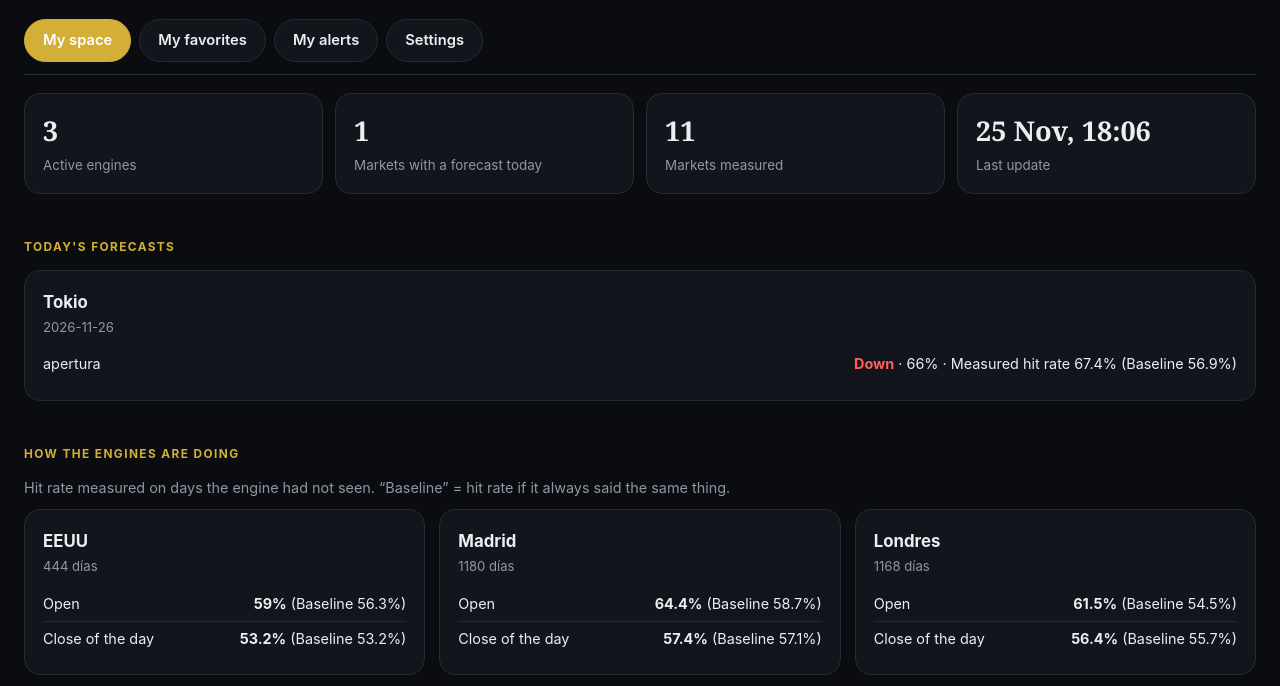
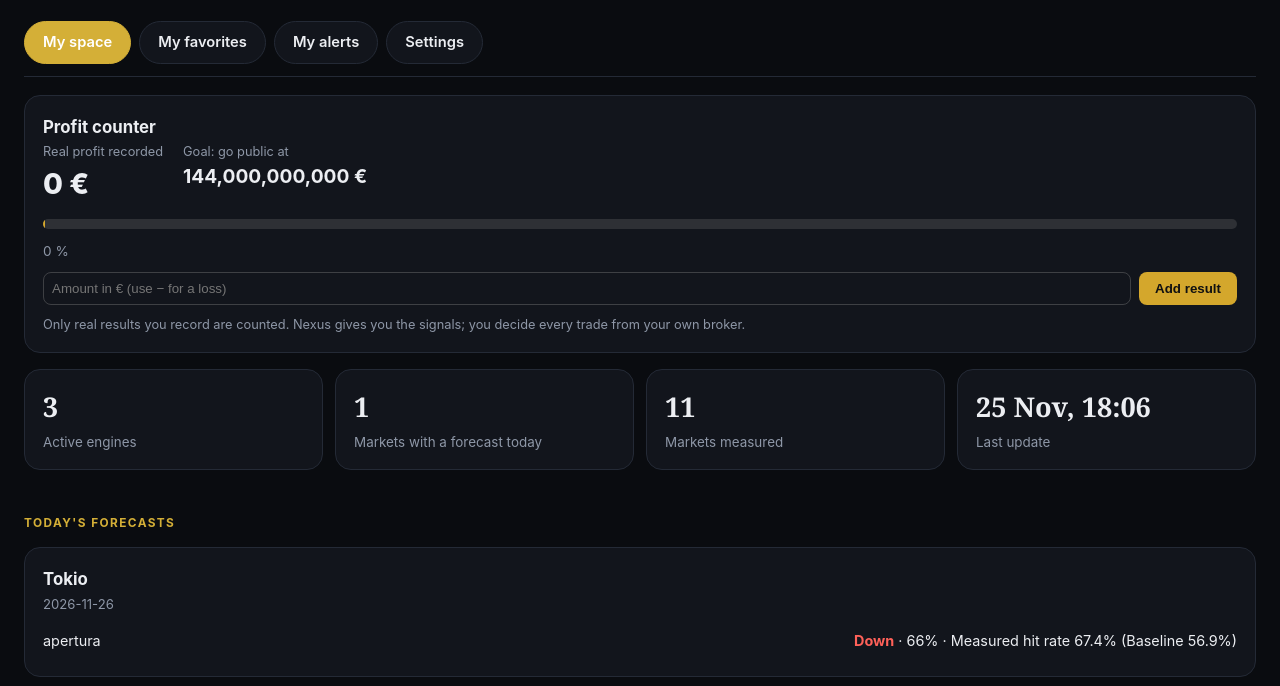
Before and after one commit to ivanjalda/nexus-terminal, a plain HTML site: page en/espacio.html in a window 1280 px wide. Shown: the part 268-954 px from the top of the page. Drawn offline with Linux system fonts and the light colour scheme.

Commit message:
Add script tag for cuenta.js in espacio.html

```diff
--- a/en/espacio.html
+++ b/en/espacio.html
@@ -445,3 +445,5 @@ const LOC = "en-GB";
 <!-- Cloudflare Web Analytics --><script type='module' src='https://static.cloudflareinsights.com/beacon.min.js' data-cf-beacon='{"token": "77e917313c204610a233b657994010b5"}'></script><!-- End Cloudflare Web Analytics -->
 </body>
 </html>
+
+<script src="../cuenta.js"></script>
```
